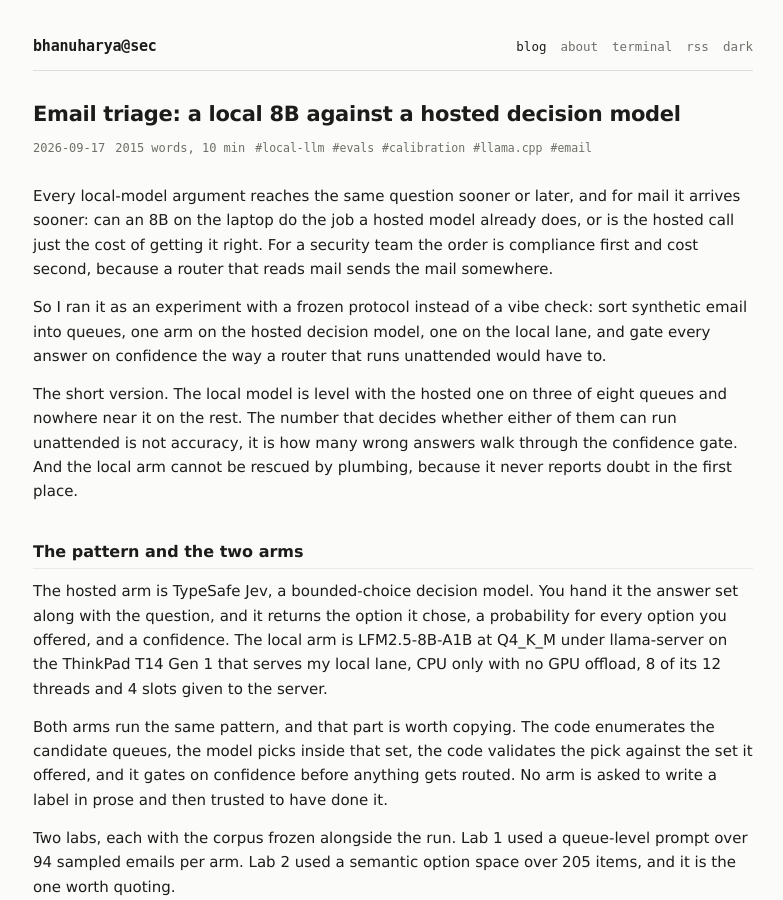
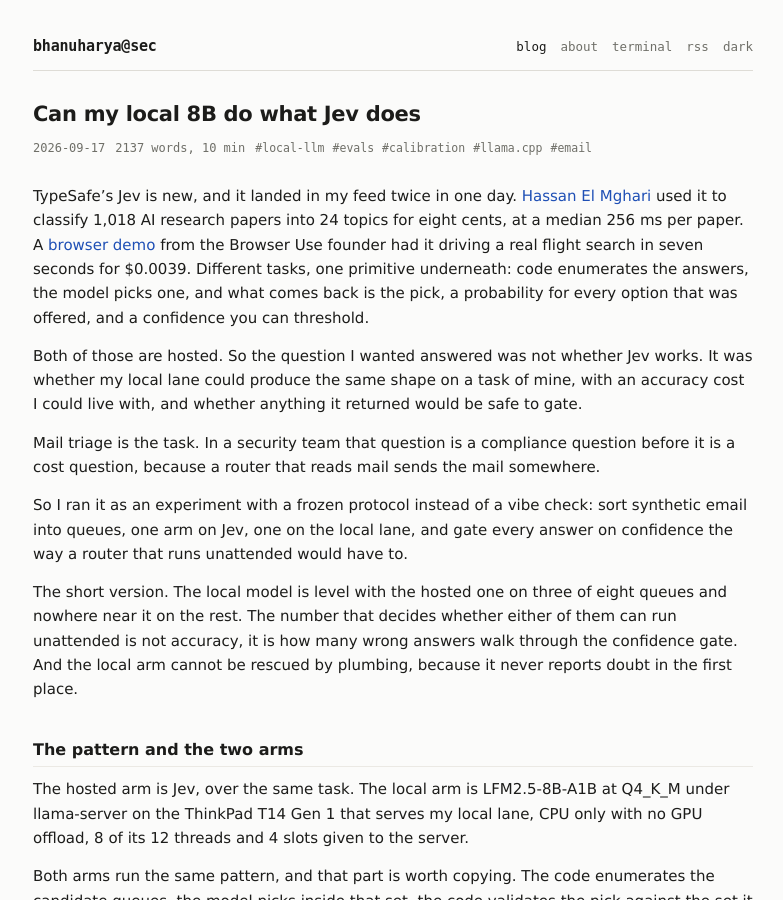
Before and after one commit to bhanuharya/bhanuharya.github.io, a Jekyll site: the page built from _posts/2026-09-17-email-triage-local-8b-vs-hosted.md, in a window 1280 px wide and 900 px high. Shown: the whole window, without its empty margins (247-1030 px from the left). Built offline with Jekyll 4.4.1, drawn with Linux system fonts in a browser that asks for light colours; some of the changed text lies outside the part shown.

Commit message:
post: retitle to the Jev question, lead with the two Jev demos

```diff
--- a/_posts/2026-09-17-email-triage-local-8b-vs-hosted.md
+++ b/_posts/2026-09-17-email-triage-local-8b-vs-hosted.md
@@ -1,20 +1,24 @@
 ---
 layout: post
-title: "Email triage: a local 8B against a hosted decision model"
+title: "Can my local 8B do what Jev does"
 date: 2026-09-17
 author: bhanuharya
 tags: [local-llm, evals, calibration, llama.cpp, email]
 ---
 
-Every local-model argument reaches the same question sooner or later, and for mail it arrives sooner: can an 8B on the laptop do the job a hosted model already does, or is the hosted call just the cost of getting it right. For a security team the order is compliance first and cost second, because a router that reads mail sends the mail somewhere.
+TypeSafe's Jev is new, and it landed in my feed twice in one day. [Hassan El Mghari](https://x.com/nutlope/status/2100426999546184123) used it to classify 1,018 AI research papers into 24 topics for eight cents, at a median 256 ms per paper. A [browser demo](https://x.com/gregpr07/status/2100411066966749359) from the Browser Use founder had it driving a real flight search in seven seconds for $0.0039. Different tasks, one primitive underneath: code enumerates the answers, the model picks one, and what comes back is the pick, a probability for every option that was offered, and a confidence you can threshold.
 
-So I ran it as an experiment with a frozen protocol instead of a vibe check: sort synthetic email into queues, one arm on the hosted decision model, one on the local lane, and gate every answer on confidence the way a router that runs unattended would have to.
+Both of those are hosted. So the question I wanted answered was not whether Jev works. It was whether my local lane could produce the same shape on a task of mine, with an accuracy cost I could live with, and whether anything it returned would be safe to gate.
+
+Mail triage is the task. In a security team that question is a compliance question before it is a cost question, because a router that reads mail sends the mail somewhere.
+
+So I ran it as an experiment with a frozen protocol instead of a vibe check: sort synthetic email into queues, one arm on Jev, one on the local lane, and gate every answer on confidence the way a router that runs unattended would have to.
 
 The short version. The local model is level with the hosted one on three of eight queues and nowhere near it on the rest. The number that decides whether either of them can run unattended is not accuracy, it is how many wrong answers walk through the confidence gate. And the local arm cannot be rescued by plumbing, because it never reports doubt in the first place.
 
 ## The pattern and the two arms
 
-The hosted arm is TypeSafe Jev, a bounded-choice decision model. You hand it the answer set along with the question, and it returns the option it chose, a probability for every option you offered, and a confidence. The local arm is LFM2.5-8B-A1B at Q4_K_M under llama-server on the ThinkPad T14 Gen 1 that serves my local lane, CPU only with no GPU offload, 8 of its 12 threads and 4 slots given to the server.
+The hosted arm is Jev, over the same task. The local arm is LFM2.5-8B-A1B at Q4_K_M under llama-server on the ThinkPad T14 Gen 1 that serves my local lane, CPU only with no GPU offload, 8 of its 12 threads and 4 slots given to the server.
 
 Both arms run the same pattern, and that part is worth copying. The code enumerates the candidate queues, the model picks inside that set, the code validates the pick against the set it offered, and it gates on confidence before anything gets routed. No arm is asked to write a label in prose and then trusted to have done it.
 
@@ -124,7 +128,8 @@
 - One model, one quantisation, one CPU lane, one corpus. Nothing here generalises to small models as a class.
 - `jev-latest` floats, so the hosted numbers cannot be reproduced against a pinned version.
 - Lab 1's trap sample was 14 items, and its "local beats hosted on traps" reading did not survive lab 2, where the hosted arm won 48 of 60 against 31.
-- The $0.0786 per 1,000 emails figure is an anchor taken from a published example, not a rate card. The pricing page returns 404.
+- The two posts in the opening are demos, not evaluations. Neither one reports accuracy on its own task, and both are self-reported by people adjacent to the vendors.
+- The $0.0786 per 1,000 emails figure is the paper classifier's number, eight cents for 1,018 items, applied to my token counts. It is not a rate card for this task, and TypeSafe's pricing page returns 404.
 
 ## Next, cheapest first
 
@@ -133,7 +138,7 @@
 - A fine-tuned encoder classifier, milliseconds per item on CPU, with its calibration coming from training instead of from a prompt.
 - The CPU economics: pin one slot so the shared system prompt is prefilled once, and use all 12 threads instead of 8.
 
-Cost was never going to decide this. The hosted model works out at about eight cents per thousand emails on the anchor from its own published example. The local lane is free per call but runs 909 items an hour in lab 1 and 536 in lab 2, so 50,000 emails a month is 55 to 93 hours of lane time. At triage volumes the money is small on both sides, and the gate is the question.
+Cost was never going to decide this. The hosted model works out at about eight cents per thousand emails on the anchor from the paper classifier's own example. The local lane is free per call but runs 909 items an hour in lab 1 and 536 in lab 2, so 50,000 emails a month is 55 to 93 hours of lane time. At triage volumes the money is small on both sides, and the gate is the question.
 
 The run behind all of it: 158 tool calls, 1,286,819 input tokens, 428,852 output tokens, and 41,917,952 cache reads, which are context that was reprocessed rather than generated and are reported apart for that reason. Cost is recorded as zero because this route is unpriced, not because the work was free.
 
```
